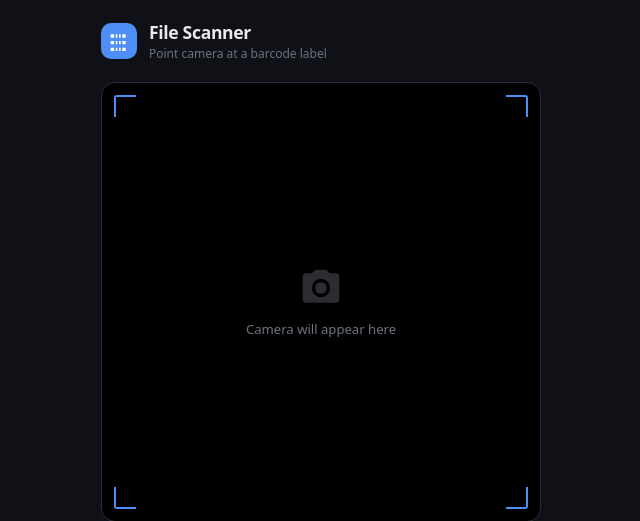
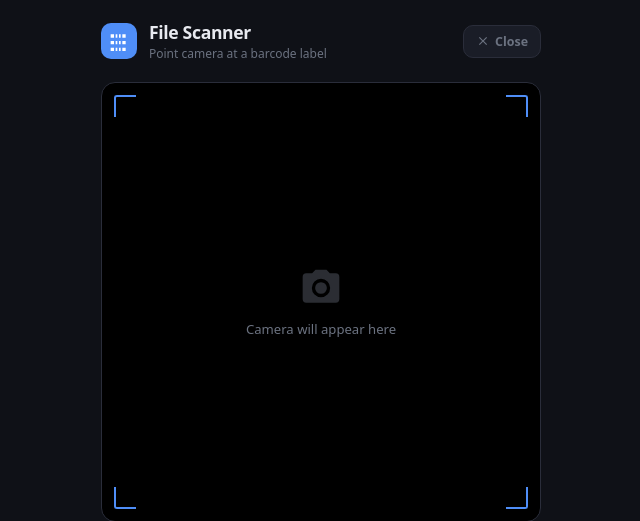
Before and after one commit to AMMS-INFO3604/Archives-And-Record-Management-UWI-genCAT-Improvement-Proof-of-Concept-, a Flask app: page /scanner in a window 1280 px wide. Shown: the top 521 px of the page, without its empty margins (319-959 px from the left). Run offline with Flask 3, Linux system fonts and the light colour scheme; parts of the project's set-up code (start-up, migrations or seed data) failed here and were passed over; some libraries are stand-ins or nearby versions.

Commit message:
Fix barcode scanner and UI updates

```diff
--- a/App/templates/layout.html
+++ b/App/templates/layout.html
@@ -582,7 +582,7 @@
                 <nav>
                     <ul>
                         <li
-                            class="{{ 'active-location' if request.path.startswith('/location') else '' }}"
+                            class="{{ 'active-location' if request.path == '/location' else '' }}"
                         >
                             <a href="/location">
                                 <i class="material-icons">location_on</i>Location
@@ -614,7 +614,7 @@
                         <li
                             class="{{ 'active-scanner' if request.path.startswith('/scanner') else '' }}"
                         >
-                            <a href="/scanner">
+                            <a href="/scanner" target="_blank">
                                 <i class="material-icons">qr_code_scanner</i>Scanner
                             </a>
                         </li>
--- a/App/templates/scanner.html
+++ b/App/templates/scanner.html
@@ -54,6 +54,17 @@
     .logo svg { width: 20px; height: 20px; fill: #fff; }
     header h1 { font-size: 1.1rem; font-weight: 600; letter-spacing: -0.02em; }
     header p  { font-size: 0.75rem; color: var(--muted); margin-top: 1px; }
+    .header-text { flex: 1; min-width: 0; }
+    .btn-close-tab {
+      display: flex; align-items: center; gap: 5px;
+      background: var(--surface); border: 1.5px solid var(--border);
+      border-radius: 10px; color: var(--muted);
+      font-family: var(--font-ui); font-size: 0.78rem; font-weight: 600;
+      padding: 7px 12px; cursor: pointer; flex-shrink: 0;
+      transition: border-color .15s, color .15s;
+    }
+    .btn-close-tab:hover { border-color: var(--error); color: var(--error); }
+    .btn-close-tab svg { width: 14px; height: 14px; }
 
     /* ── viewfinder ─────────────────────────────────────────────────────── */
     .viewfinder-wrap {
@@ -245,10 +256,14 @@
     <div class="logo">
       <svg viewBox="0 0 24 24"><path d="M2 4h4v4H2V4zm0 8h4v4H2v-4zm0 8h4v4H2v-4zM8 4h2v4H8V4zm0 8h2v4H8v-4zm0 8h2v4H8v-4zm4-16h2v4h-2V4zm0 8h2v4h-2v-4zm0 8h2v4h-2v-4zm4-16h4v4h-4V4zm0 8h4v4h-4v-4zm0 8h4v4h-4v-4z"/></svg>
     </div>
-    <div>
+    <div class="header-text">
       <h1>File Scanner</h1>
       <p>Point camera at a barcode label</p>
     </div>
+    <button class="btn-close-tab" onclick="window.close()" title="Close this tab">
+      <svg viewBox="0 0 24 24" fill="currentColor"><path d="M19 6.41L17.59 5 12 10.59 6.41 5 5 6.41 10.59 12 5 17.59 6.41 19 12 13.41 17.59 19 19 17.59 13.41 12z"/></svg>
+      Close
+    </button>
   </header>
 
   <!-- Viewfinder -->
```
